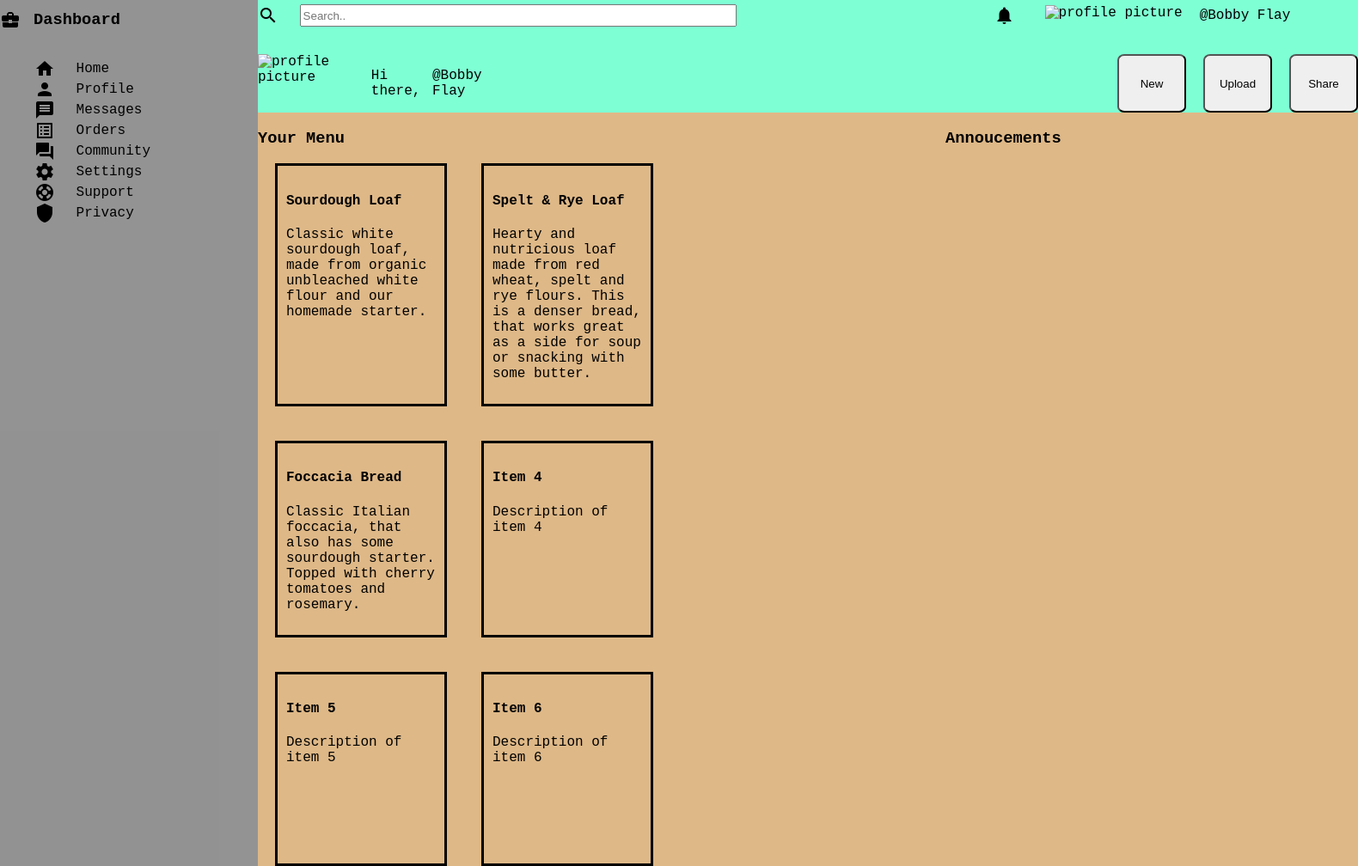
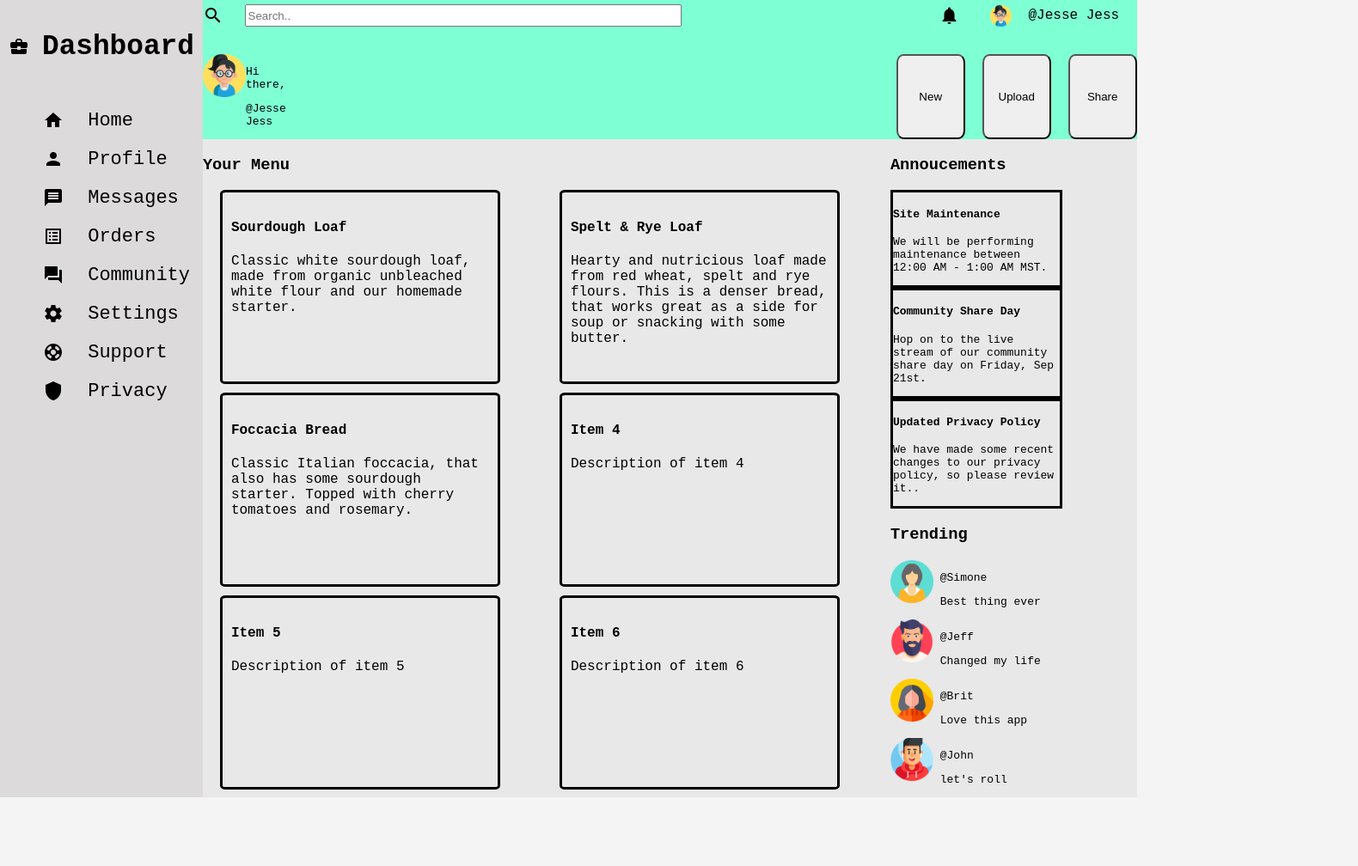
Before and after one commit to egchelliah/dashboard, a plain HTML site: page index.html in a window 1280 px wide. Shown: the part 7-1015 px from the top of the page at 86% size, 1580 px wide, since content can reach past the window. After the commit the page ends 935 px from the top, so only its background shows below. Drawn offline with Linux system fonts and the light colour scheme.

Commit message:
Update some things

```diff
--- a/index.html
+++ b/index.html
@@ -17,11 +17,8 @@
                 <i class="material-icons">business_center</i>
                 <h3>Dashboard</h3>
             </div>
-            <div class="sidebardlists">
-                <div class="toplist">
-
-                    <div class="toplisttext">
-                        <ul>
+            <div class="sidebardlist">
+                        <ul class="leftmenu">
                             <li>
                                 <i class="material-icons">home</i>
                                 Home
@@ -55,11 +52,6 @@
                                 Privacy
                             </li>
                         </ul>
-
-                    </div>
-
-                </div>
-
             </div>
 
         </div>
@@ -72,15 +64,17 @@
                     </div>
                         <div class="topbarright">
                             <i class="material-icons">notifications</i>
-                            <img class="smallpic" src="./dog.png" alt="profile picture">
-                            <p class="username">@Bobby Flay</p>
+                            <img class="smallpic" src="./girl1.png" alt="profile picture">
+                            <p class="username">@Jesse Jess</p>
                     </div>
                 </div>
                 <div class="bottombar">
                     <div class="hello">
-                        <img src="./dog.png" alt="profile picture">
-                        <p class="hithere">Hi there,</p>
-                        <p class="username">@Bobby Flay</p>
+                        <img src="./girl1.png" alt="profile picture">
+                        <div class="hellousername">
+                            <p class="hithere">Hi there,</p>
+                            <p class="username">@Jesse Jess</p>
+                        </div>
                     </div>
                     <div class="bottombarmenu">
                         <button class="new">New</button>
@@ -122,8 +116,50 @@
                     </div>
                 </div>
                 <div class=projectright>
-                    <h3>Annoucements</h3>
-                    <div class="menugrid">
+                    <div class="announcements">
+                        <h3>Annoucements</h3>
+                        <div class="annoucementgrid">
+                            <div class="announcementitem">
+                                <h4>Site Maintenance</h4>
+                                <p>We will be performing maintenance between 12:00 AM - 1:00 AM MST.</p>
+                            </div>
+                            <div class="announcementitem">
+                                <h4>Community Share Day</h4>
+                                <p>Hop on to the live stream of our community share day on Friday, Sep 21st.</p>
+                            </div>
+                            <div class="announcementitem">
+                                <h4>Updated Privacy Policy</h4>
+                                <p>We have made some recent changes to our privacy policy, so please review it..</p>
+                            </div>
+                        </div>
+                    </div>
+                    <div class="trending">
+                        <h3>Trending</h3>
+                        <div class="trendinggrid">
+                            <img class="trendingpic" src="./girl3.png" alt="first image">
+                            <div class="trendingitem">
+                                <p>@Simone</p>
+                                <p>Best thing ever</p>
+                            </div>
+
+                            <img class="trendingpic" src="./boy1.png" alt="first image">
+                            <div class="trendingitem">
+                                <p>@Jeff</p>
+                                <p>Changed my life</p>
+                            </div>
+
+                            <img class="trendingpic" src="./girl2.png" alt="first image">
+                            <div class="trendingitem">
+                                <p>@Brit</p>
+                                <p>Love this app</p>
+                            </div>
+
+                            <img class="trendingpic" src="./boy2.png" alt="first image">
+                            <div class="trendingitem">
+                                <p>@John</p>
+                                <p>let's roll</p>
+                            </div>
+                        </div>
                     </div>
                 </div>
 
--- a/styles.css
+++ b/styles.css
@@ -1,3 +1,8 @@
+/* * {
+    margin: 0;
+    padding: 0;
+    box-sizing: border-box;
+} */
 
 :root{
     background-color: rgb(244, 244, 244);
@@ -7,6 +12,7 @@
 body{
     padding: 0;
     margin:0;
+    font-size: 16px;
 }
 
 ul {
@@ -26,32 +32,49 @@ vertical-align: middle;
 
 .dashboard{
     display: flex;
-    width: 100%;
+    /* width: 100%;
+    max-height: 100vh; */
 }
 
 .sidebarheader{
     display: flex;
     align-items: center;
+    font-size: 28px;
 }
 
 .sidebar{
-    background-color: rgb(0, 0, 0, 0.4);
-    min-height: 100vh;
+    background-color: rgba(182, 177, 177, 0.4);
+    /* min-height: 100vh; */
     list-style: none;
-    min-width: 300px;
+    /* min-width: 300px; */
+    padding:10px;
+}
 
+.sidebar li:hover {
+    color: #121524;
+    transform: scale(1.1);
+    transition: all .4s ease-in-out;
 
+    /* transform: skew(4); */
+ }
+
+.leftmenu{
+    display: flex;
+    font-size: 22px;
+    flex-direction: column;
+    gap: 20px;
+    justify-content: space-around;
 }
 
 .rightside{
-    min-width: 100%;
+    /* min-width: 100%; */
 }
 
 .toolbar{
     display: flex;
     flex-direction: column;
     gap:20px;
-    min-width: 100%;
+    /* min-width: 100%; */
     background-color: aquamarine;
 }
 
@@ -83,7 +106,10 @@ input{
 }
 
 .hello{
-    display: flex;
+    display: grid;
+    grid-template-columns: 1fr 1fr;
+    font-size: 13px;
+    vertical-align: middle;
 }
 
 .bottombarmenu{
@@ -99,7 +125,7 @@ button{
 
 .projectcontent{
     display: flex;
-    background-color: burlywood;
+    background-color: rgb(232, 232, 232);
 }
 
 .projectleft{
@@ -109,23 +135,24 @@ button{
 
 .menugrid{
     display: grid;
-    grid-template-columns: 200px 200px;
+    grid-template-columns: 1fr 1fr;
     grid-row: auto auto;
-    grid-column-gap: 40px;
-    grid-row-gap: 40px;
+    grid-column-gap: 10px;
+    grid-row-gap: 10px;
     margin-left: 20px;
-    min-height: 90vh;
 }
 
 .menuitem{
     border-style: solid;
     padding: 10px;
-    max-width: 200px;
+    max-width: 300px;
     min-height: 200px;
+    border-radius: 2%;
 }
 
 .menuitem:hover{
-    transform:scale(1.1)
+    transform:scale(1.1);
+    transition: all .4s ease-in-out;
 }
 
 img{
@@ -136,3 +163,51 @@ img{
 .smallpic{
     height: 25px;
 }
+
+.projectright{
+    display: flex;
+    flex-direction: column;
+}
+
+.announcements{
+    display: flex;
+    flex-direction: column;
+}
+
+.annoucementgrid{
+    display: grid;
+    grid-template-columns: 200px;
+    grid-row: auto;
+    grid-row-gap: 0px;
+    margin-left: 0px;
+    /* min-height: 90vh; */
+    margin-bottom: 0px;
+    font-size: 13px;
+
+}
+
+.announcementitem{
+    border-style: solid;
+    padding: 0px;
+    max-width: 200px;
+    max-height: 200px;
+}
+
+.trendinggrid{
+    display: grid;
+    grid-template-columns: 0.4fr 1fr;
+    grid-row: auto auto;
+    grid-column-gap: 1px;
+    grid-row-gap: 0px;
+    vertical-align:middle;
+    font-size: 13px;
+
+}
+
+.trendingitem{
+
+}
+
+.trending{
+    vertical-align: middle;
+}
```
Also changed, not shown: boy1.png (added), boy2.png (added), girl1.png (added), girl2.png (added), girl3.png (added).
